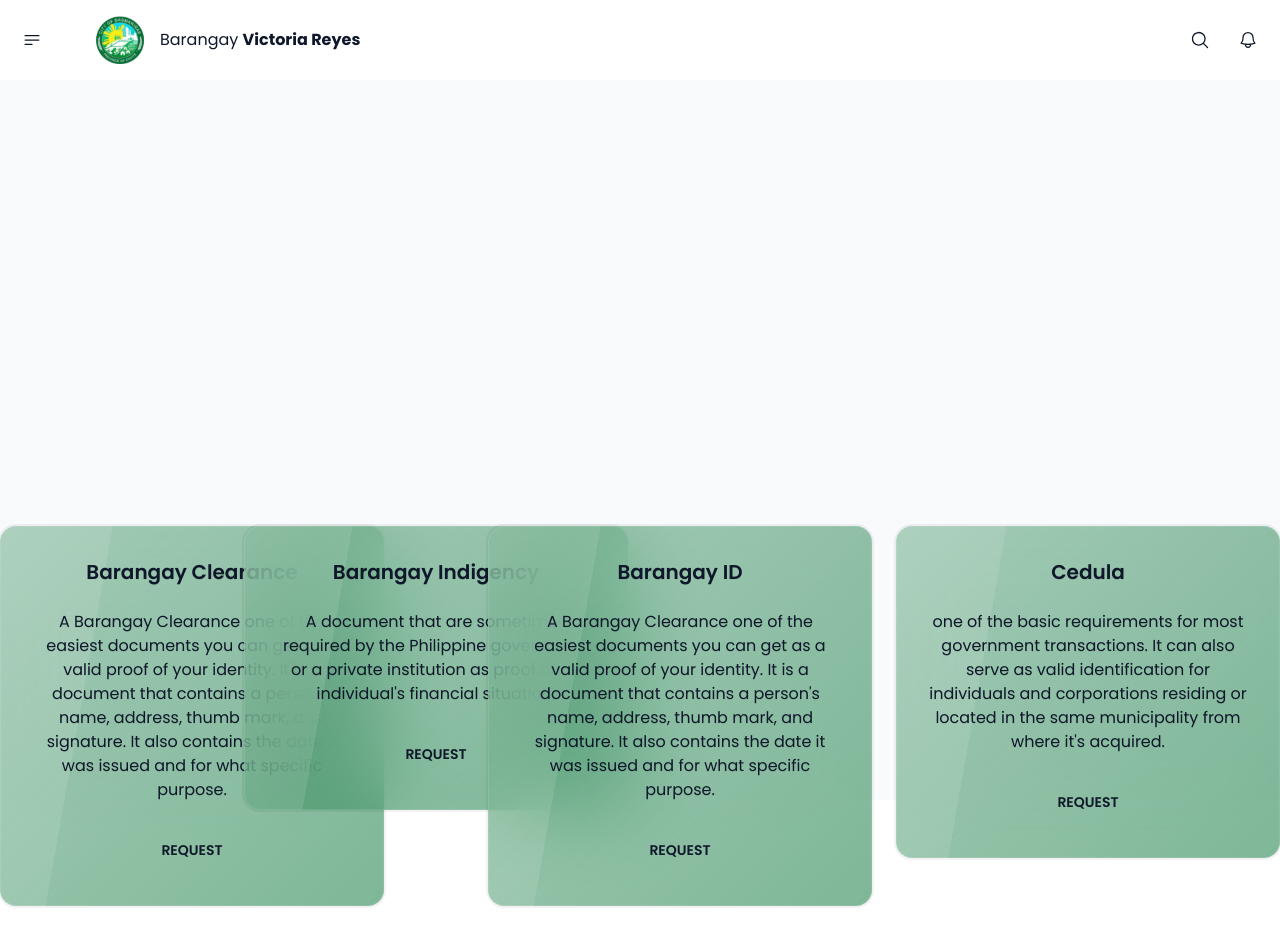
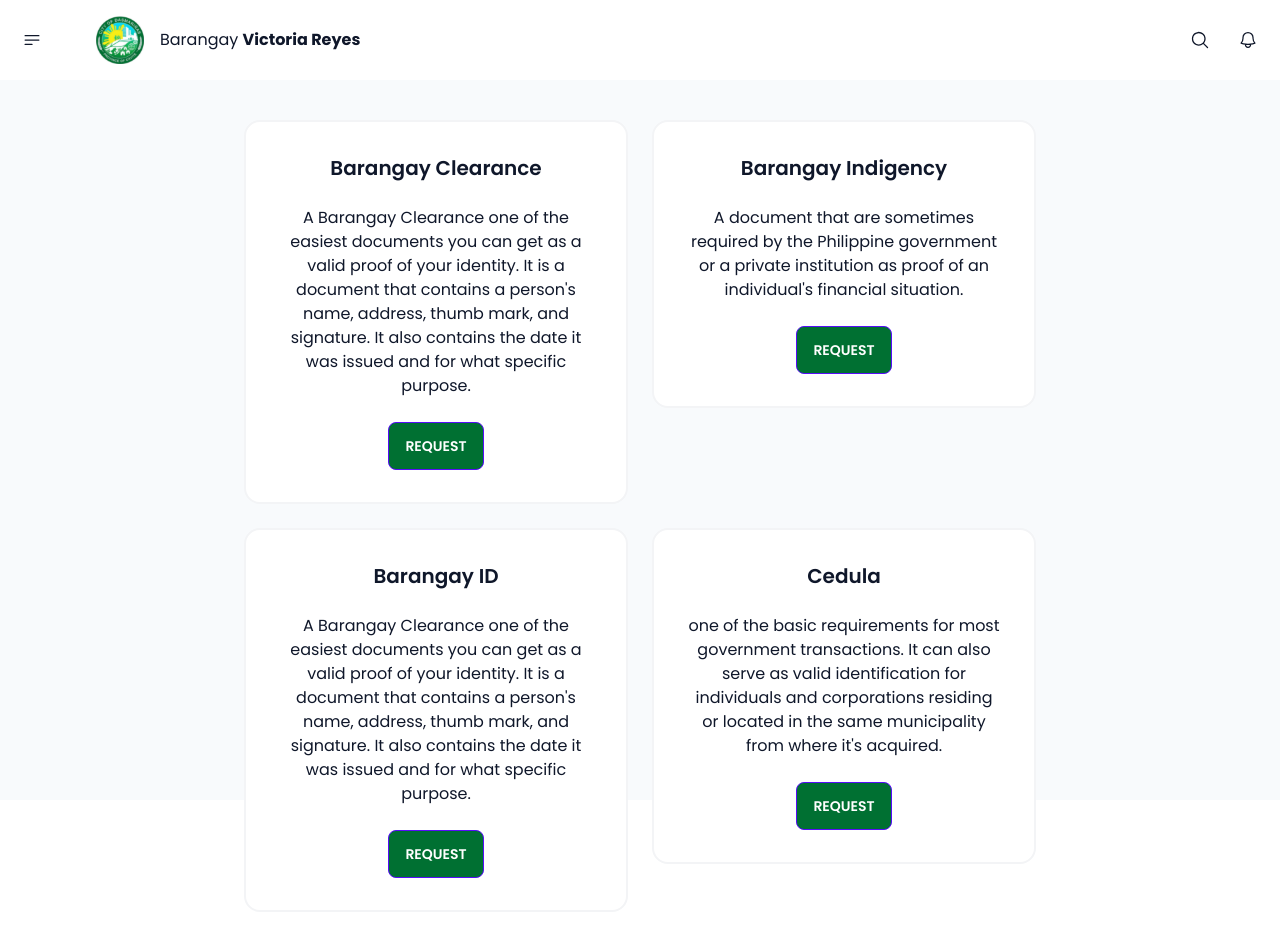
Before and after one commit to jazztinecruz/victoria-reyes, a Next.js app: page /documents in a window 1280 px wide. Shown: the top 946 px of the page. After the commit the page ends 912 px from the top, so only its background shows below. Built offline with nearby package versions, Linux system fonts and the light colour scheme.

Commit message:
Change document layout design

```diff
--- a/app/(user)/documents/page.tsx
+++ b/app/(user)/documents/page.tsx
@@ -31,17 +31,17 @@ const Documents = () => {
   ];
 
   return (
-    <div className="mt-20 grid h-full place-items-center laptop:mt-64">
-      <div className="grid grid-flow-row items-start justify-start gap-6 tablet:grid-cols-2 laptop:grid-flow-col">
+    <div className="grid h-full place-items-center">
+      <div className="grid grid-flow-row items-start justify-start gap-6 tablet:grid-cols-2">
         {documents.map((document) => (
-          <div className="card glass w-96 cursor-pointer bg-brand/50 text-center">
+          <div className="card w-96 cursor-pointer bg-white border-2 border-gray-100 text-center">
             <div className="card-body gap-6">
               <h2 className="card-title justify-center">{document.name}</h2>
               <p>{document.description}</p>
               <div className="card-actions justify-center">
                 <button
                   onClick={() => setopenRequestModal(!openRequestModal)}
-                  className="btn-ghost btn">
+                  className="btn-primary btn bg-brand hover:btn-ghost">
                   Request
                 </button>
               </div>
```
